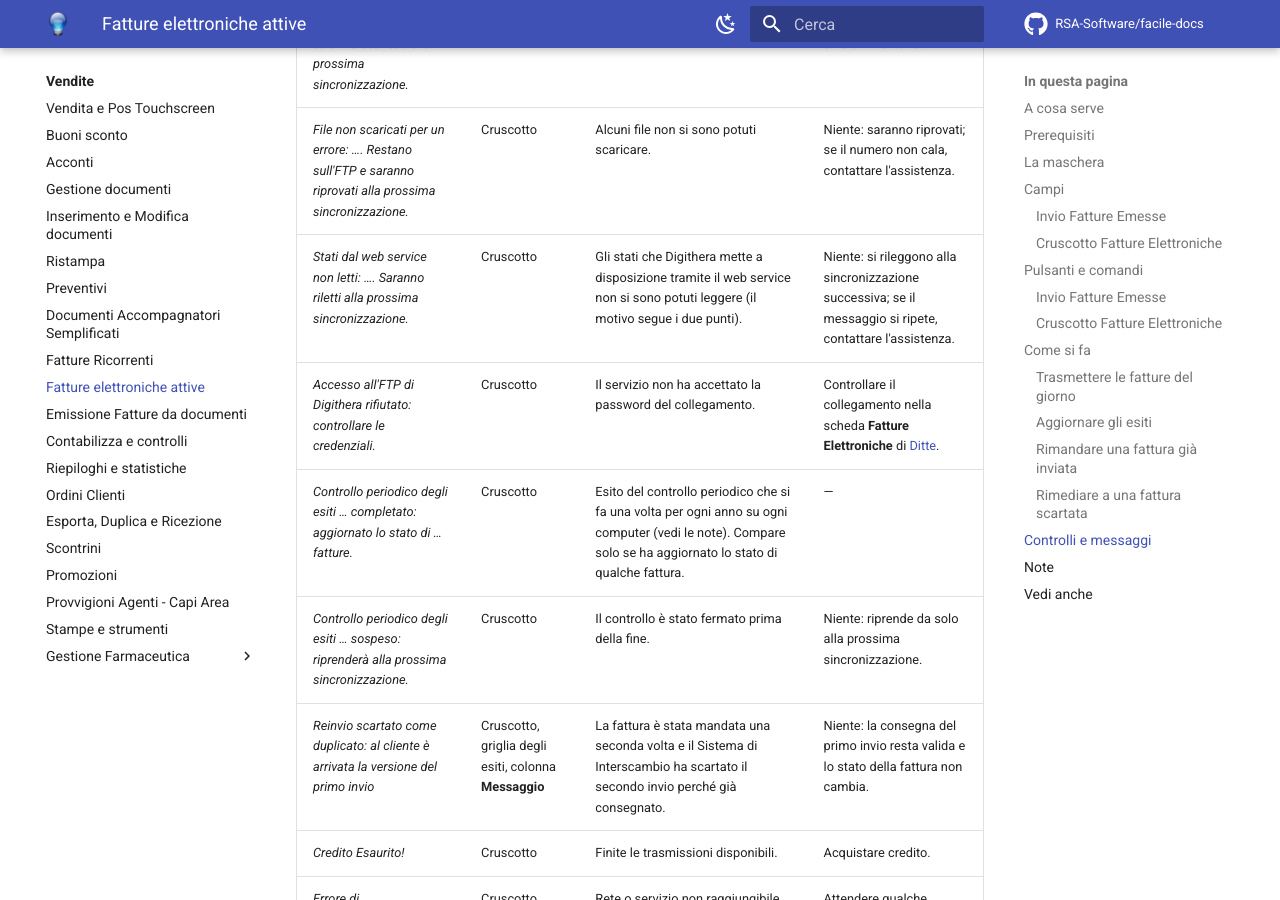
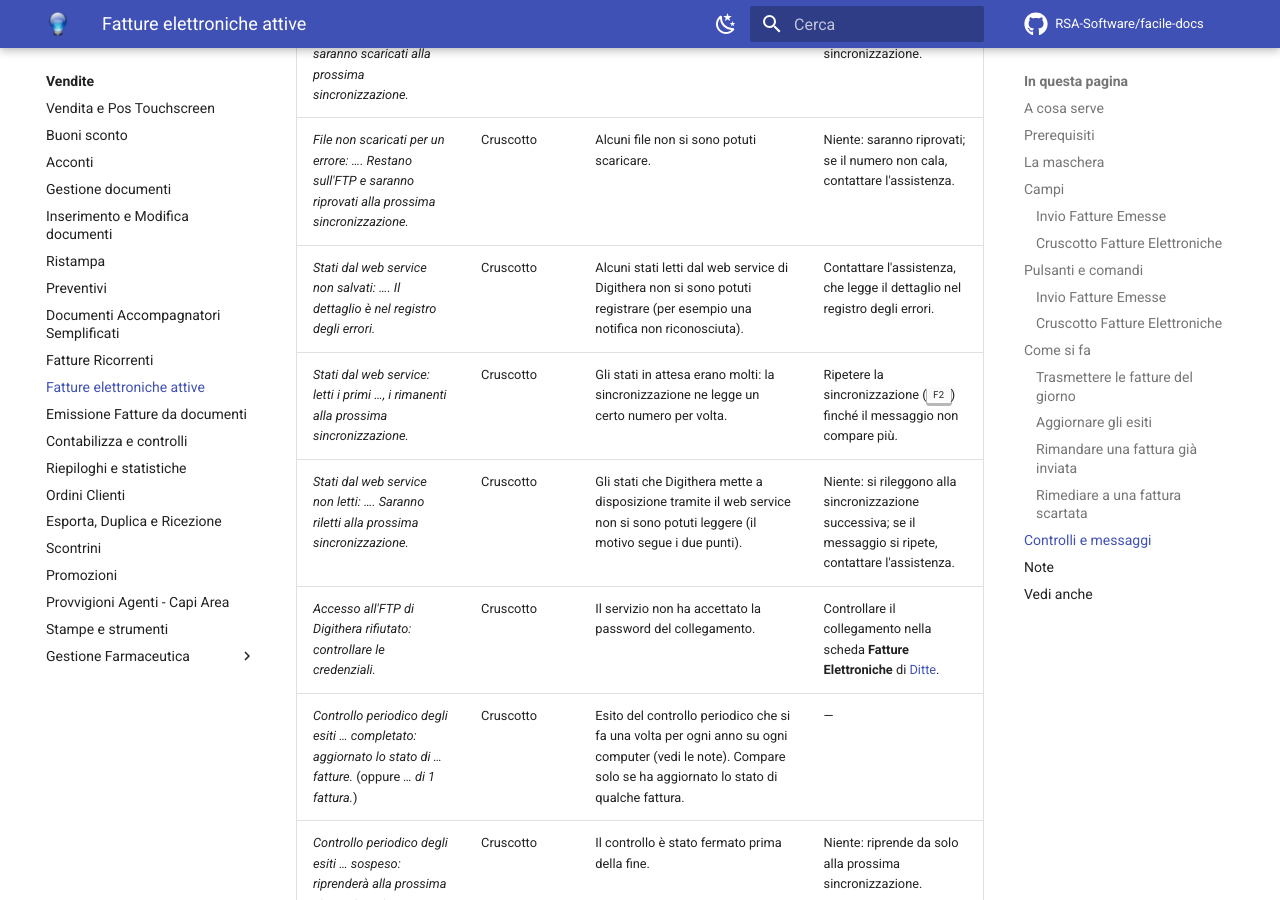
Before and after one commit to RSA-Software/facile-docs, an MkDocs documentation site: the page built from docs/moduli/vendite/fatture-elettroniche-attive.md, in a window 1280 px wide and 900 px high, scrolled down 7492 px. Built offline with MkDocs 1.6.1 and Material for MkDocs 9.7.7, drawn with Linux system fonts in a browser that asks for light colours; comment, search, counter and statistics services are not loaded; some of the changed text lies outside the part shown.

Commit message:
Fatture elettroniche attive: messaggi nuovi degli stati dal web service, legenda della conservazione
Co-Authored-By: Claude Fable 5.2 <noreply@anthropic.com>

```diff
--- a/docs/moduli/vendite/fatture-elettroniche-attive.md
+++ b/docs/moduli/vendite/fatture-elettroniche-attive.md
@@ -74,7 +74,7 @@ esiti, una per ogni notifica.
 | ![](../../assets/img/vendite/stati-fe/inviata-ftp.png){ width="24" } | Partita verso il servizio di trasmissione, nessuna risposta ancora. |
 | ![](../../assets/img/vendite/stati-fe/fe-inviato.png){ width="24" } | Presa in carico da DigitHub. |
 | ![](../../assets/img/vendite/stati-fe/firmato.png){ width="24" } | Firmata e inviata al Sistema di Interscambio. |
-| ![](../../assets/img/vendite/stati-fe/conservazione.png){ width="24" } | Inviata in conservazione, in attesa dell'esito dello SdI. |
+| ![](../../assets/img/vendite/stati-fe/conservazione.png){ width="24" } | In conservazione: la fattura è stata firmata e mandata in conservazione e non è ancora arrivato un esito dallo SdI. |
 | ![](../../assets/img/vendite/stati-fe/fe-esito-committente.png){ width="24" } | Esito del committente. |
 | ![](../../assets/img/vendite/stati-fe/ricevuta-di-consegna.png){ width="24" } | Consegnata: è arrivata la ricevuta di consegna. |
 | ![](../../assets/img/vendite/stati-fe/fe-accettata.png){ width="24" } | Accettata dal committente (pubblica amministrazione). |
@@ -198,9 +198,11 @@ Gli esiti di una sola fattura o autofattura si vedono anche dal
 | *Sincronizzati … file su …: connessione persa, i rimanenti saranno scaricati alla prossima sincronizzazione.* | Cruscotto | La linea è caduta e le riprese automatiche non sono bastate. | Niente: quello che manca verrà scaricato alla prossima sincronizzazione. Se si ripete, controllare la connessione. |
 | *Sincronizzazione interrotta: sincronizzati … file su …, i rimanenti saranno scaricati alla prossima sincronizzazione.* | Cruscotto | Hai premuto **Interrompi**. | Niente: il lavoro fatto resta e il resto riprende alla prossima sincronizzazione. |
 | *File non scaricati per un errore: …. Restano sull'FTP e saranno riprovati alla prossima sincronizzazione.* | Cruscotto | Alcuni file non si sono potuti scaricare. | Niente: saranno riprovati; se il numero non cala, contattare l'assistenza. |
+| *Stati dal web service non salvati: …. Il dettaglio è nel registro degli errori.* | Cruscotto | Alcuni stati letti dal web service di Digithera non si sono potuti registrare (per esempio una notifica non riconosciuta). | Contattare l'assistenza, che legge il dettaglio nel registro degli errori. |
+| *Stati dal web service: letti i primi …, i rimanenti alla prossima sincronizzazione.* | Cruscotto | Gli stati in attesa erano molti: la sincronizzazione ne legge un certo numero per volta. | Ripetere la sincronizzazione (++f2++) finché il messaggio non compare più. |
 | *Stati dal web service non letti: …. Saranno riletti alla prossima sincronizzazione.* | Cruscotto | Gli stati che Digithera mette a disposizione tramite il web service non si sono potuti leggere (il motivo segue i due punti). | Niente: si rileggono alla sincronizzazione successiva; se il messaggio si ripete, contattare l'assistenza. |
 | *Accesso all'FTP di Digithera rifiutato: controllare le credenziali.* | Cruscotto | Il servizio non ha accettato la password del collegamento. | Controllare il collegamento nella scheda **Fatture Elettroniche** di [Ditte](../anagrafiche/ditte.md). |
-| *Controllo periodico degli esiti … completato: aggiornato lo stato di … fatture.* | Cruscotto | Esito del controllo periodico che si fa una volta per ogni anno su ogni computer (vedi le note). Compare solo se ha aggiornato lo stato di qualche fattura. | — |
+| *Controllo periodico degli esiti … completato: aggiornato lo stato di … fatture.* (oppure *… di 1 fattura.*) | Cruscotto | Esito del controllo periodico che si fa una volta per ogni anno su ogni computer (vedi le note). Compare solo se ha aggiornato lo stato di qualche fattura. | — |
 | *Controllo periodico degli esiti … sospeso: riprenderà alla prossima sincronizzazione.* | Cruscotto | Il controllo è stato fermato prima della fine. | Niente: riprende da solo alla prossima sincronizzazione. |
 | *Reinvio scartato come duplicato: al cliente è arrivata la versione del primo invio* | Cruscotto, griglia degli esiti, colonna **Messaggio** | La fattura è stata mandata una seconda volta e il Sistema di Interscambio ha scartato il secondo invio perché già consegnato. | Niente: la consegna del primo invio resta valida e lo stato della fattura non cambia. |
 | *Credito Esaurito!* | Cruscotto | Finite le trasmissioni disponibili. | Acquistare credito. |
```
Also changed, not shown: docs/appendici/messaggi-errore.md (+1 -1 lines).
